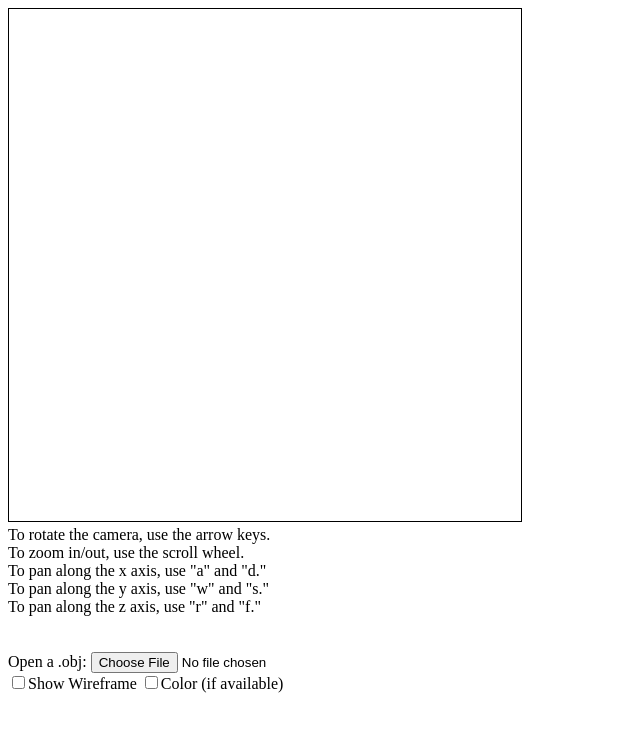
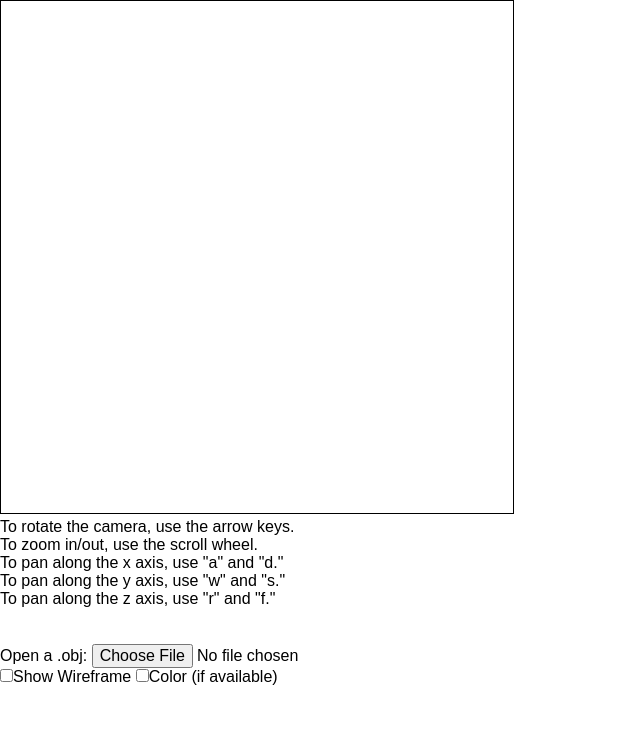
Before and after one commit to alexmwu/modelviewer, a plain HTML site: page index.html in a window 1280 px wide. Shown: the whole page, without its empty margins (0-640 px from the left). Drawn offline with Linux system fonts and the light colour scheme.

Commit message:
add slides, some css

```diff
--- a/index.html
+++ b/index.html
@@ -36,6 +36,7 @@
         gl_FragColor=vec4(0.5,0.5,0.5,1.0);
 </script>
 
+<link rel="stylesheet" type="text/css" href="css/normalize.min.css">
 <script type="text/javascript" src="common/webgl-utils.js"></script>
 <script type="text/javascript" src="common/initShaders.js"></script>
 <script type="text/javascript" src="common/MV.js"></script>
```
Also changed, not shown: css/normalize.min.css (added, +1 -0 lines), 1 other file.
